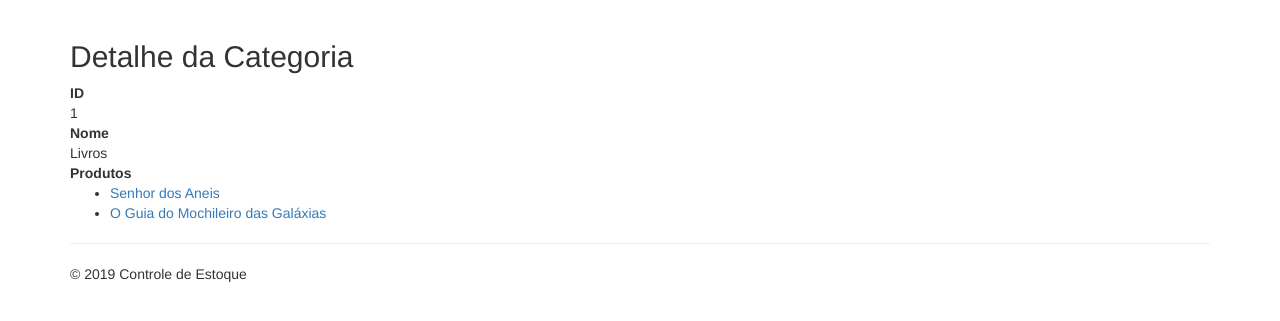
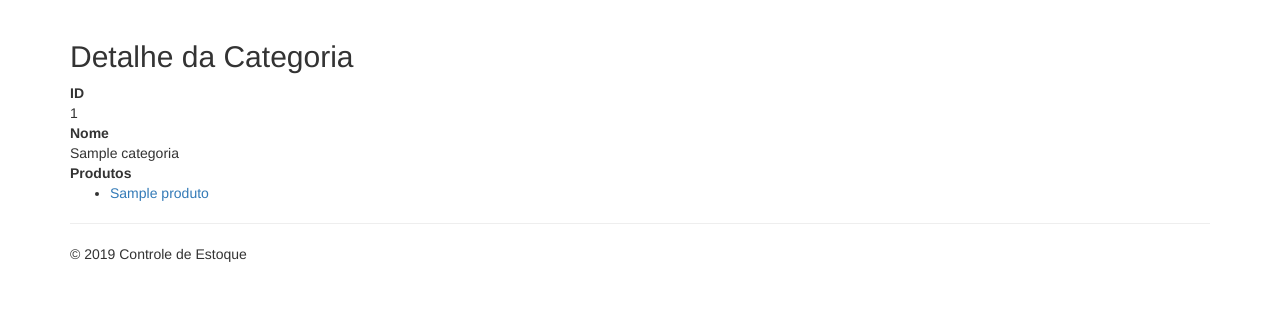
Before and after one commit to rayaf/pdo-php, a PHP site: page /categorias-detalhe.php?id=1 in a window 1280 px wide. Shown: the part 52-373 px from the top of the page. Run offline with PHP 8.4, Linux system fonts and the light colour scheme; tables that the repository leaves empty or names only in its code hold one stand-in row (values such as "Sample post").

Commit message:
adicionado detalhes na categoria

```diff
--- a/categorias-detalhe.php
+++ b/categorias-detalhe.php
@@ -1,3 +1,14 @@
+<?php require_once 'global.php' ?>
+<?php
+    try {
+        $categoria = new Categoria($_GET['id']);
+        $categoria->carregarProdutos();
+        $listaProdutos = $categoria->produtos;
+    } catch (Exception $e) {
+        Erro::trataErro($e);
+    }
+?>
+
 <?php require_once 'cabecalho.php' ?>
 <div class="row">
     <div class="col-md-12">
@@ -7,15 +18,20 @@
 
 <dl>
     <dt>ID</dt>
-    <dd>1</dd>
+    <dd><?php echo $categoria->id ?></dd>
     <dt>Nome</dt>
-    <dd>Livros</dd>
+    <dd><?php echo $categoria->nome ?></dd>
     <dt>Produtos</dt>
-    <dd>
-        <ul>
-            <li><a href="/produtos-editar.php">Senhor dos Aneis</a></li>
-            <li><a href="/produtos-editar.php">O Guia do Mochileiro das Galáxias</a></li>
-        </ul>
-    </dd>
+    <?php if (count($listaProdutos) > 0): ?>
+        <dd>
+            <ul>
+                <?php foreach($listaProdutos as $linha): ?>
+                <li><a href="/produtos-editar.php?id=<?php echo $linha['id'] ?>"><?php echo $linha['nome'] ?></a></li>
+                <?php endforeach ?>
+            </ul>
+        </dd>
+    <?php else: ?>
+        <dd>Não existem produtos para esta categoria</dd>
+    <?php endif ?>
 </dl>
 <?php require_once 'rodape.php' ?>
--- a/categorias.php
+++ b/categorias.php
@@ -33,8 +33,8 @@
             <tbody>
                 <?php foreach ($lista as $linha): ?>
                     <tr>
-                        <td><a href="/categorias-detalhe.php" class="btn btn-link"><?php echo $linha['id'] ?></a></td>
-                        <td><a href="/categorias-detalhe.php" class="btn btn-link"><?php echo $linha['nome'] ?></a></td>
+                        <td><a href="/categorias-detalhe.php?id=<?php echo $linha['id'] ?>" class="btn btn-link"><?php echo $linha['id'] ?></a></td>
+                        <td><a href="/categorias-detalhe.php?id=<?php echo $linha['id'] ?>" class="btn btn-link"><?php echo $linha['nome'] ?></a></td>
                         <td><a href="/categorias-editar.php?id=<?php echo $linha['id'] ?>" class="btn btn-info">Editar</a></td>
                         <td><a href="/categorias-excluir-post.php?id=<?php echo $linha['id'] ?>" class="btn btn-danger">Excluir</a></td>
                     </tr>
--- a/classes/Categoria.php
+++ b/classes/Categoria.php
@@ -4,6 +4,7 @@ class Categoria{
 
   public $id;
   public $nome;
+  public $produtos;
 
   public function __construct($id = false){
     if($id){
@@ -54,4 +55,8 @@ class Categoria{
     $stmt->bindValue(':id', $this->id);
     $stmt->execute();
   }
+
+  public function carregarProdutos(){
+    $this->produtos = Produto::listarPorCategoria($this->id);
+  }
 }
--- a/classes/Produto.php
+++ b/classes/Produto.php
@@ -69,4 +69,13 @@
       $stmt->bindValue('id', $this->id);
       $stmt->execute();
     }
+
+    public static function listarPorCategoria($categoria_id){
+      $query = "SELECT id, nome, preco, quantidade FROM produtos WHERE categoria_id = :categoria_id";
+      $conexao = Conexao::pegarConexao();
+      $stmt = $conexao->prepare($query);
+      $stmt->bindValue(':categoria_id', $categoria_id);
+      $stmt->execute();
+      return $stmt->fetchAll();
+    }
   }
```
